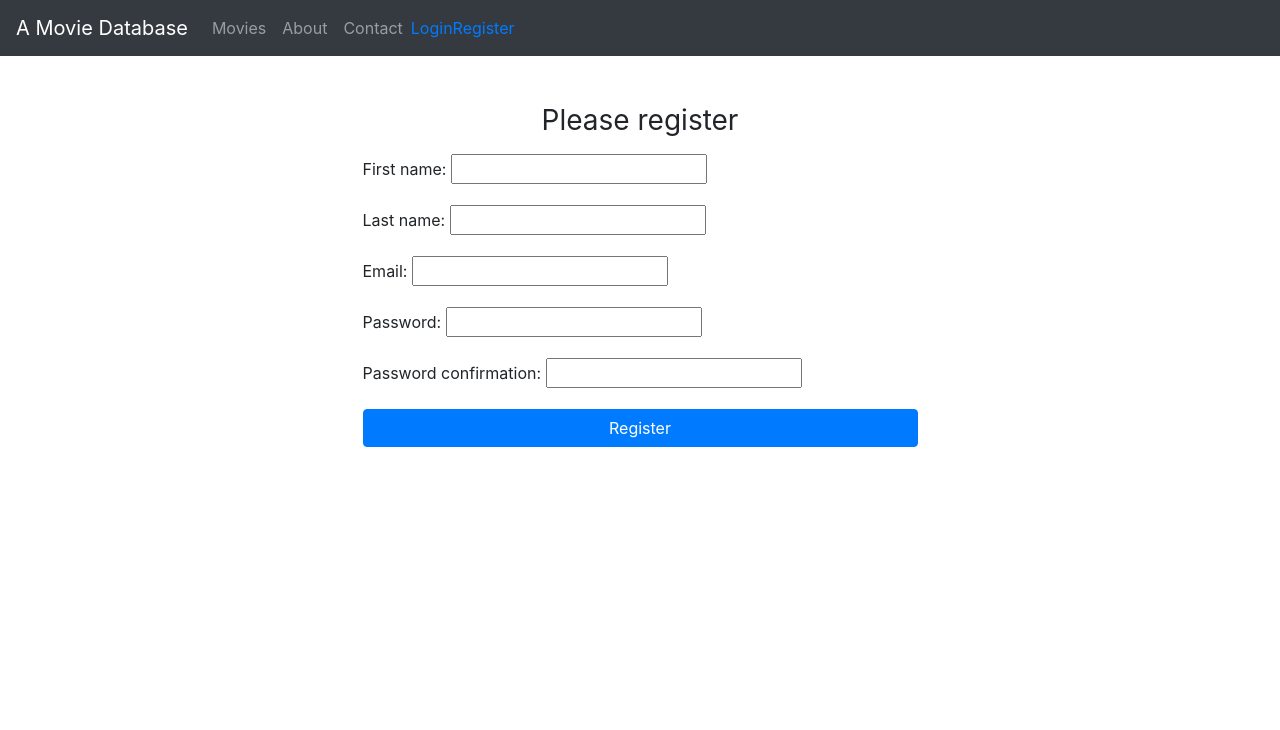
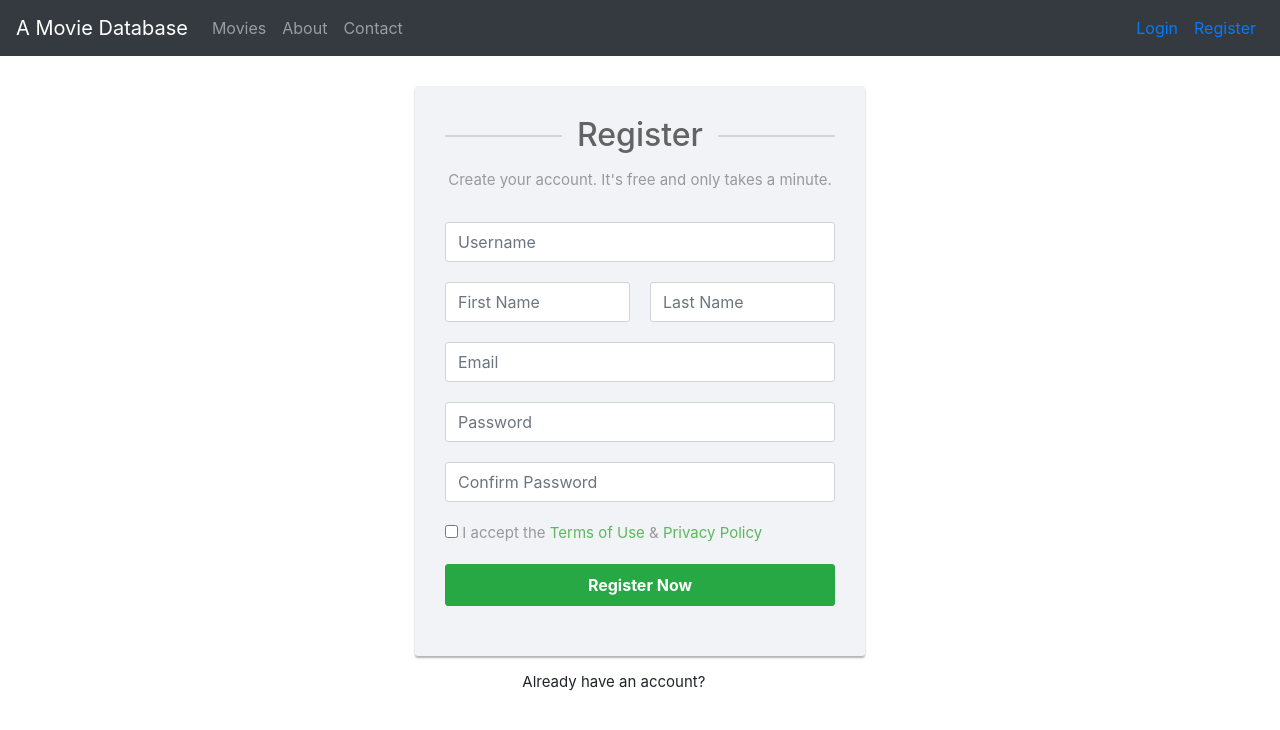
Before and after one commit to mehmedkadric/a-movie-database, a Django app: page /register/ in a window 1280 px wide. Shown: the top 730 px of the page. Run offline with Django 3.2, Linux system fonts and the light colour scheme.

Commit message:
Added login and register form

```diff
--- /dev/null
+++ b/aMovieDatabase/core/static/style.css
@@ -0,0 +1,110 @@
+/* LOGIN */
+.login-form {
+    width: 340px;
+    margin: 50px auto;
+  	font-size: 15px;
+}
+.login-form form {
+    margin-bottom: 15px;
+    background: #f7f7f7;
+    box-shadow: 0px 2px 2px rgba(0, 0, 0, 0.3);
+    padding: 30px;
+}
+.login-form h2 {
+    margin: 0 0 15px;
+}
+.form-control, .btn {
+    min-height: 38px;
+    border-radius: 2px;
+}
+.btn {
+    font-size: 15px;
+    font-weight: bold;
+}
+
+/* REGISTER */
+
+
+.form-control {
+	height: 40px;
+	box-shadow: none;
+	color: #969fa4;
+}
+.form-control:focus {
+	border-color: #5cb85c;
+}
+.form-control, .btn {
+	border-radius: 3px;
+}
+.signup-form {
+	width: 450px;
+	margin: 0 auto;
+	padding: 30px 0;
+  	font-size: 15px;
+}
+.signup-form h2 {
+	color: #636363;
+	margin: 0 0 15px;
+	position: relative;
+	text-align: center;
+}
+.signup-form h2:before, .signup-form h2:after {
+	content: "";
+	height: 2px;
+	width: 30%;
+	background: #d4d4d4;
+	position: absolute;
+	top: 50%;
+	z-index: 2;
+}
+.signup-form h2:before {
+	left: 0;
+}
+.signup-form h2:after {
+	right: 0;
+}
+.signup-form .hint-text {
+	color: #999;
+	margin-bottom: 30px;
+	text-align: center;
+}
+.signup-form form {
+	color: #999;
+	border-radius: 3px;
+	margin-bottom: 15px;
+	background: #f2f3f7;
+	box-shadow: 0px 2px 2px rgba(0, 0, 0, 0.3);
+	padding: 30px;
+}
+.signup-form .form-group {
+	margin-bottom: 20px;
+}
+.signup-form input[type="checkbox"] {
+	margin-top: 3px;
+}
+.signup-form .btn {
+	font-size: 16px;
+	font-weight: bold;
+	min-width: 140px;
+	outline: none !important;
+}
+.signup-form .row div:first-child {
+	padding-right: 10px;
+}
+.signup-form .row div:last-child {
+	padding-left: 10px;
+}
+.signup-form a {
+	color: #fff;
+	text-decoration: underline;
+}
+.signup-form a:hover {
+	text-decoration: none;
+}
+.signup-form form a {
+	color: #5cb85c;
+	text-decoration: none;
+}
+.signup-form form a:hover {
+	text-decoration: underline;
+}
--- a/aMovieDatabase/core/templates/base.html
+++ b/aMovieDatabase/core/templates/base.html
@@ -1,13 +1,14 @@
+
 <!doctype html>
 <html lang="en">
   <head>
     <!-- Required meta tags -->
     <meta charset="utf-8">
-    <meta name="viewport" content="width=device-width, initial-scale=1, shrink-to-fit=no">
+    <meta name="viewport" content="width=device-width, initial-scale=1">
 
     <!-- Bootstrap CSS -->
-    <link rel="stylesheet" href="https://cdn.jsdelivr.net/npm/bootstrap@4.3.1/dist/css/bootstrap.min.css" integrity="sha384-ggOyR0iXCbMQv3Xipma34MD+dH/1fQ784/j6cY/iJTQUOhcWr7x9JvoRxT2MZw1T" crossorigin="anonymous">
-
+    <link rel="stylesheet" href="https://cdn.jsdelivr.net/npm/bootstrap@4.3.1/dist/css/bootstrap.min.css"
+    integrity="sha384-ggOyR0iXCbMQv3Xipma34MD+dH/1fQ784/j6cY/iJTQUOhcWr7x9JvoRxT2MZw1T" crossorigin="anonymous">
     <title>{% block title %}{% endblock %}</title>
   </head>
   <body>
@@ -17,7 +18,7 @@
         <span class="navbar-toggler-icon"></span>
       </button>
       <div class="collapse navbar-collapse" id="navbarNav">
-        <ul class="navbar-nav left">
+        <ul class="navbar-nav">
           <li class="nav-item">
             <a class="nav-link" href="#">Movies</a>
           </li>
@@ -28,23 +29,28 @@
             <a class="nav-link" href="#">Contact</a>
           </li>
         </ul>
-        <ul class="navbar-nav right">
+        <ul class="navbar-nav ml-auto">
           {% if not user.is_authenticated %}
-            <li><a href="{% url 'login' %}">Login</a></li>
-            <li><a href="{% url 'register' %}">Register</a></li>
+            <li class="nav-item mx-2"><a href="{% url 'login' %}">Login</a></li>
+            <li class="nav-item mx-2"><a href="{% url 'register' %}">Register</a></li>
           {% else %}
-            <li><a href="{% url 'logout' %}">Logout</a></li>
+            <li class="nav-item mx-2"><a href="{% url 'logout' %}">Logout</a></li>
           {% endif %}
         </ul>
       </div>
     </nav>
 
     {% block content %}{% endblock %}
-
-    <!-- Optional JavaScript -->
-    <!-- jQuery first, then Popper.js, then Bootstrap JS -->
-    <script src="https://code.jquery.com/jquery-3.3.1.slim.min.js" integrity="sha384-q8i/X+965DzO0rT7abK41JStQIAqVgRVzpbzo5smXKp4YfRvH+8abtTE1Pi6jizo" crossorigin="anonymous"></script>
-    <script src="https://cdn.jsdelivr.net/npm/popper.js@1.14.7/dist/umd/popper.min.js" integrity="sha384-UO2eT0CpHqdSJQ6hJty5KVphtPhzWj9WO1clHTMGa3JDZwrnQq4sF86dIHNDz0W1" crossorigin="anonymous"></script>
-    <script src="https://cdn.jsdelivr.net/npm/bootstrap@4.3.1/dist/js/bootstrap.min.js" integrity="sha384-JjSmVgyd0p3pXB1rRibZUAYoIIy6OrQ6VrjIEaFf/nJGzIxFDsf4x0xIM+B07jRM" crossorigin="anonymous"></script>
+  <!-- Optional JavaScript -->
+  <!-- jQuery first, then Popper.js, then Bootstrap JS -->
+  <script src="https://code.jquery.com/jquery-3.3.1.slim.min.js"
+    integrity="sha384-q8i/X+965DzO0rT7abK41JStQIAqVgRVzpbzo5smXKp4YfRvH+8abtTE1Pi6jizo"
+    crossorigin="anonymous"></script>
+  <script src="https://cdn.jsdelivr.net/npm/popper.js@1.14.7/dist/umd/popper.min.js"
+    integrity="sha384-UO2eT0CpHqdSJQ6hJty5KVphtPhzWj9WO1clHTMGa3JDZwrnQq4sF86dIHNDz0W1"
+    crossorigin="anonymous"></script>
+  <script src="https://cdn.jsdelivr.net/npm/bootstrap@4.3.1/dist/js/bootstrap.min.js"
+    integrity="sha384-JjSmVgyd0p3pXB1rRibZUAYoIIy6OrQ6VrjIEaFf/nJGzIxFDsf4x0xIM+B07jRM"
+    crossorigin="anonymous"></script>
     </body>
 </html>
--- a/aMovieDatabase/core/templates/home.html
+++ b/aMovieDatabase/core/templates/home.html
@@ -4,10 +4,8 @@
 
 {% block content %}
   <div class="container mt-5">
-    <div class="d-flex justify-content-center">
     <h1>A Movie Database</h1>
-    <p>Here you can find information about movies, TV shows, and other entertainment content...</p>
+    <p>Here you can find information about movies, TV shows, and other entertainment content.</p>
     <a href="#" class="btn btn-primary">Browse Movies</a>
-    </div>
   </div>
 {% endblock %}
--- a/aMovieDatabase/core/templates/register.html
+++ b/aMovieDatabase/core/templates/register.html
@@ -1,36 +1,43 @@
 {% extends "base.html" %}
  {% load static %}
-
 {% block content %}
-<div class="container mt-5">
- <div class="d-flex align-items-center h-100">
-  <div class="mx-auto w-50">
-    <form method="post" action="{% url 'register' %}" class="form-signin">
+<head>
+      <link rel="stylesheet" type="text/css" href="{%static 'style.css' %}">
+</head>
+<body>
+<div class="signup-form">
+    <form method="post" action="{% url 'register' %}" >
           {% csrf_token %}
-      <h1 class="h3 mb-3 font-weight-normal text-center">Please register</h1>
+		<h2>Register</h2>
+		<p class="hint-text">Create your account. It's free and only takes a minute.</p>
             <div class="form-group">
-        {{ form.first_name.label_tag }}
-        {{ form.first_name }}
+            <input type="text" class="form-control" name="username" placeholder="Username" required="required">
         </div>
         <div class="form-group">
-        {{ form.last_name.label_tag }}
-        {{ form.last_name }}
+			<div class="row">
+				<div class="col"><input type="text" class="form-control" name="first_name" placeholder="First Name" required="required"></div>
+				<div class="col"><input type="text" class="form-control" name="last_name" placeholder="Last Name" required="required"></div>
+			</div>
         </div>
         <div class="form-group">
-        {{ form.email.label_tag }}
-        {{ form.email }}
+        	<input type="email" class="form-control" name="email" placeholder="Email" required="required">
         </div>
-      <div class="form-group clearfix">
-        {{ form.password1.label_tag }}
-        {{ form.password1 }}
+		<div class="form-group">
+            <input type="password" class="form-control" name="password" placeholder="Password" required="required">
         </div>
-      <div class="form-group clearfix">
-        {{ form.password2.label_tag }}
-        {{ form.password2 }}
+		<div class="form-group">
+            <input type="password" class="form-control" name="confirm_password" placeholder="Confirm Password" required="required">
         </div>
-      <input type="submit" value="Register" class="btn btn-primary btn-block text-center">
+        <div class="form-group">
+			<label class="form-check-label"><input type="checkbox" required="required"> I accept the <a href="#">Terms of Use</a> &amp; <a href="#">Privacy Policy</a></label>
+		</div>
+		<div class="form-group">
+            <button type="submit" class="btn btn-success btn-lg btn-block">Register Now</button>
+        </div>
     </form>
+	<div class="text-center">Already have an account? <a href="/login">Sign in</a></div>
 </div>
-</div>
- </div>
+</body>
+</html>
+
   {% endblock %}
--- a/aMovieDatabase/core/urls.py
+++ b/aMovieDatabase/core/urls.py
@@ -7,7 +7,7 @@ from django.contrib.auth import views as auth_views
 
 urlpatterns = [
     path('', views.home, name='home'),
-    path('login/', auth_views.LoginView.as_view(template_name='login.html'), name='login'),
     path('register/', views.registration, name='register'),
+    path('login/', views.login_view, name='login'),
     path('logout/', auth_views.LogoutView.as_view(template_name='home.html'), name='logout'),
 ]
--- a/aMovieDatabase/core/views.py
+++ b/aMovieDatabase/core/views.py
@@ -4,7 +4,7 @@ from django.shortcuts import render
 # Create your views here.
 from django.shortcuts import render
 from django.shortcuts import render, redirect
-from django.contrib.auth import authenticate, login
+from django.contrib.auth import authenticate, login, get_user_model
 from django.contrib.auth.forms import UserCreationForm
 from .forms import NewUserForm
 
@@ -15,23 +15,47 @@ def home(request):
     }
     return render(request, 'home.html', context)
 
-
 def registration(request):
     if request.method == 'POST':
-        messages.info(request, "Please login or register.")
-        form = NewUserForm(request.POST)
-        if form.is_valid():
-            form.save()
-            username = form.cleaned_data.get('username')
-            password = form.cleaned_data.get('password1')
-            user = authenticate(username=username, password=password)
-            messages.success(request, f"Authentication successful")
+        username = request.POST['username']
+        first_name = request.POST['first_name']
+        last_name = request.POST['last_name']
+        email = request.POST['email']
+        password = request.POST['password']
+        confirm_password = request.POST['confirm_password']
+
+        # Validate the form data (omitted for simplicity)
+
+        # Create a new user instance
+        User = get_user_model()
+        new_user = User.objects.create_user(
+            username=username,
+            first_name=first_name,
+            last_name=last_name,
+            email=email,
+            password=password
+        )
+
+        # Save the new user to the database
+        new_user.save()
+
+        # Redirect to a success page
+        return redirect('home')
+    else:
+        # Render the form template
+        return render(request, 'register.html')
+
+
+def login_view(request):
+    if request.method == 'POST':
+        username = request.POST['username']
+        password = request.POST['password']
+        user = authenticate(request, username=username, password=password)
+        if user is not None:
             login(request, user)
-            messages.info(request, f"You are now logged in as {username}")
-            return redirect('home.html')
+            return redirect('home')
         else:
-            for msg in form.error_messages:
-                messages.error(request, f"{msg}: {form.error_messages[msg]}")
+            messages.error(request, 'Invalid username or password')  # Store the error message in a cookie
+            return render(request, 'login.html')
     else:
-        form = NewUserForm()
-    return render(request, 'register.html', {'form': form})
+        return render(request, 'login.html')
```
Also changed, not shown: aMovieDatabase/core/templates/login.html (+37 -22 lines). Lines whose indentation alone changed are shown as unchanged.
